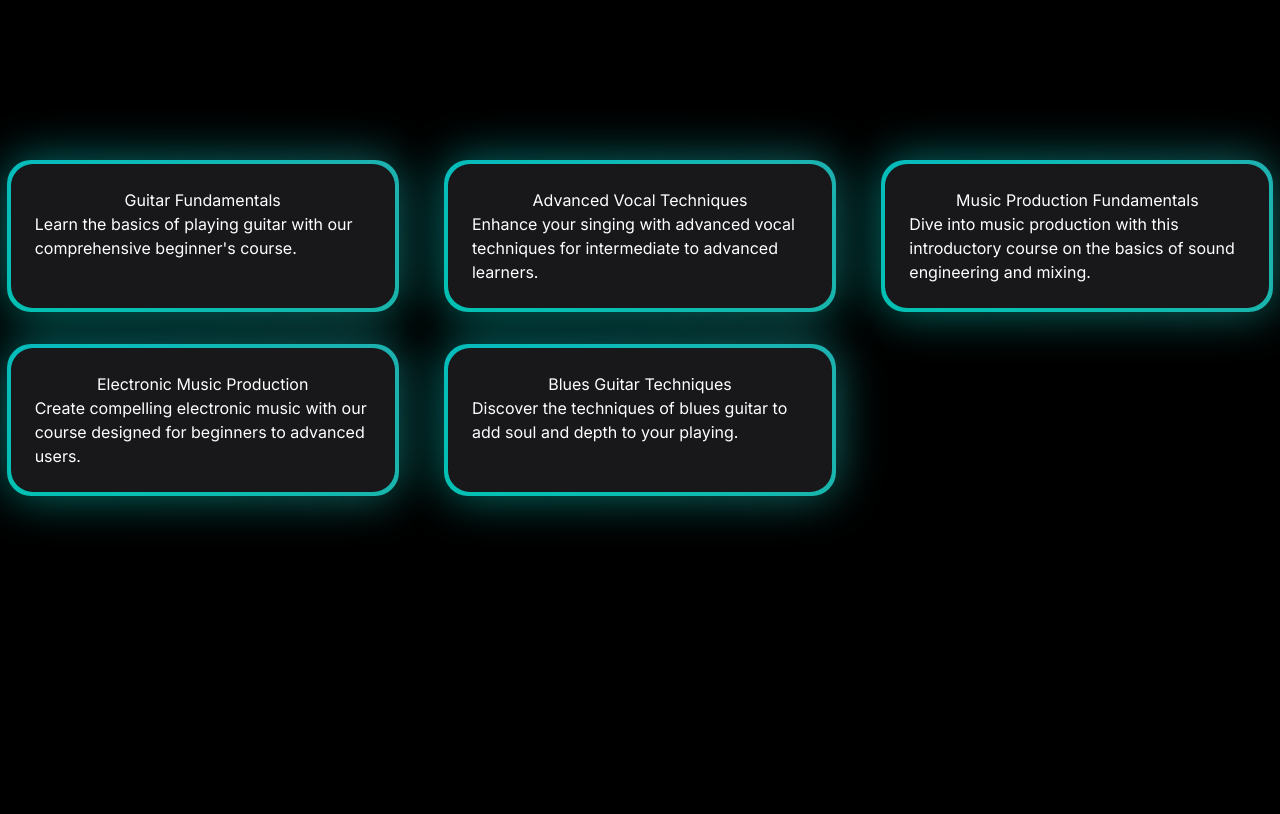
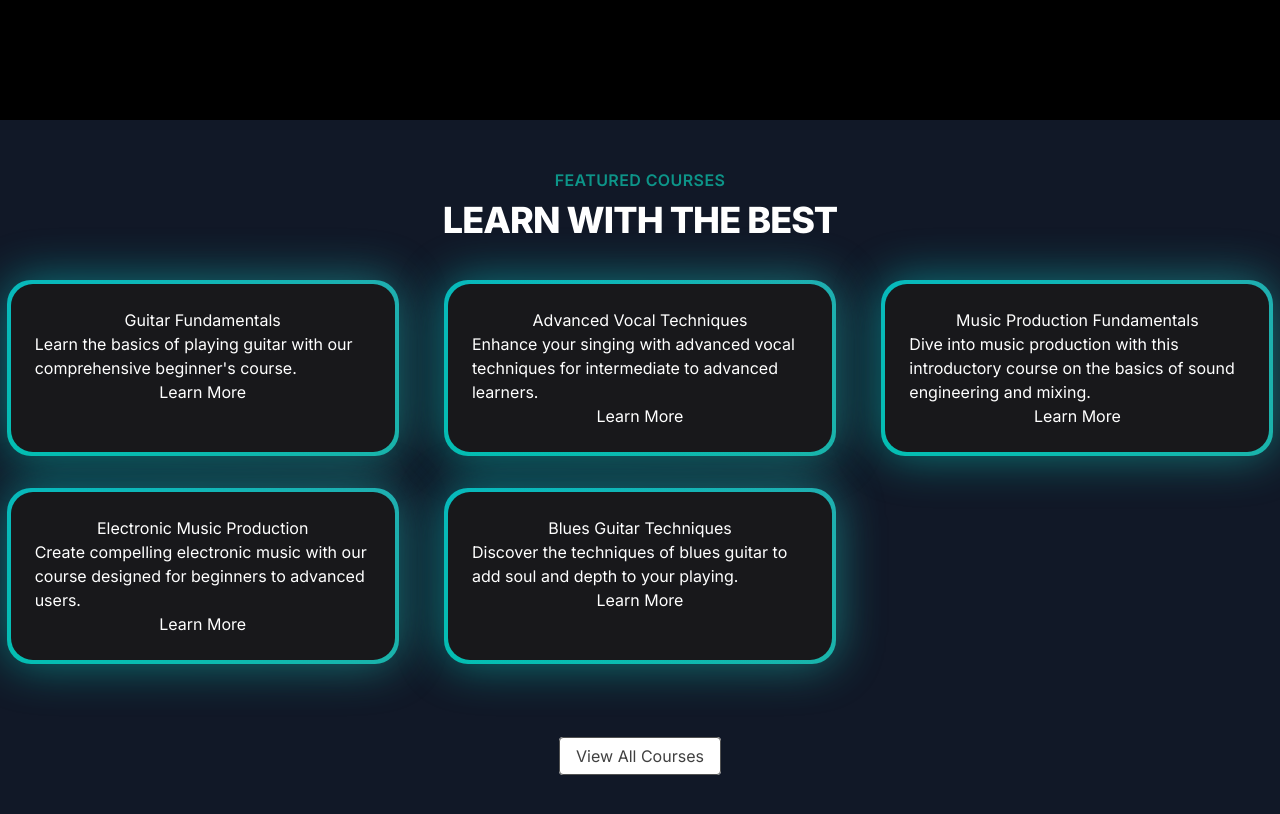
Before and after one commit to WaseemAzam901/Music-Next.js, a Next.js app: page / in a window 1280 px wide. Shown: the part 520-1334 px from the top of the page. Before the commit the page ends 1016 px from the top, so only its background shows below. Built offline with nearby package versions, Linux system fonts and the light colour scheme.

Commit message:
FeatureCourses Almost Done

```diff
--- a/src/components/FeatureCourses.tsx
+++ b/src/components/FeatureCourses.tsx
@@ -2,6 +2,7 @@
 import React from "react";
 import { BackgroundGradient } from "./ui/background-gradient";
 import courseData from "../data/music_courses.json";
+import Link from "next/link";
 const FeatureCourses = () => {
   interface courses {
     id: number;
@@ -17,6 +18,15 @@
   );
   return (
     <div>
+      <div className="py-12 bg-gray-900">
+        <div>
+          <div className="text-center">
+            <h2 className="text-base text-teal-600 font-semibold tracking-wide">
+              FEATURED COURSES
+            </h2>
+            <p className="mt-2 text-3xl leading-8 font-extrabold tracking-tight text-white sm:text-4xl">LEARN WITH THE BEST</p>
+          </div>
+        </div>
         <div className="mt-10">
           <div className="grid justify-center grid-cols-1 sm:grid-cols-2 lg:grid-cols-3 gap-8">
             {featuredCourse.map((course: courses) => (
@@ -25,10 +35,15 @@
                   <div className="flex flex-col p-4 sm:p-6 items-center">
                     <p> {course.title}</p>
                     <p> {course.description}</p>
+                    <Link href={'/courses/${course.slug}'}>Learn More</Link>
                   </div>
                 </BackgroundGradient>
               </div>
             ))}
+          </div>
+        </div>
+        <div className="mt-20 text-center">
+          <Link href={"/courses"} className="px-4 py-2 rounded border border-neutral-600 text-neutral-700 bg-white hover:bg-gray-100 transition duration-200">View All Courses</Link>
         </div>
       </div>
     </div>
```
Lines whose indentation alone changed are shown as unchanged.
